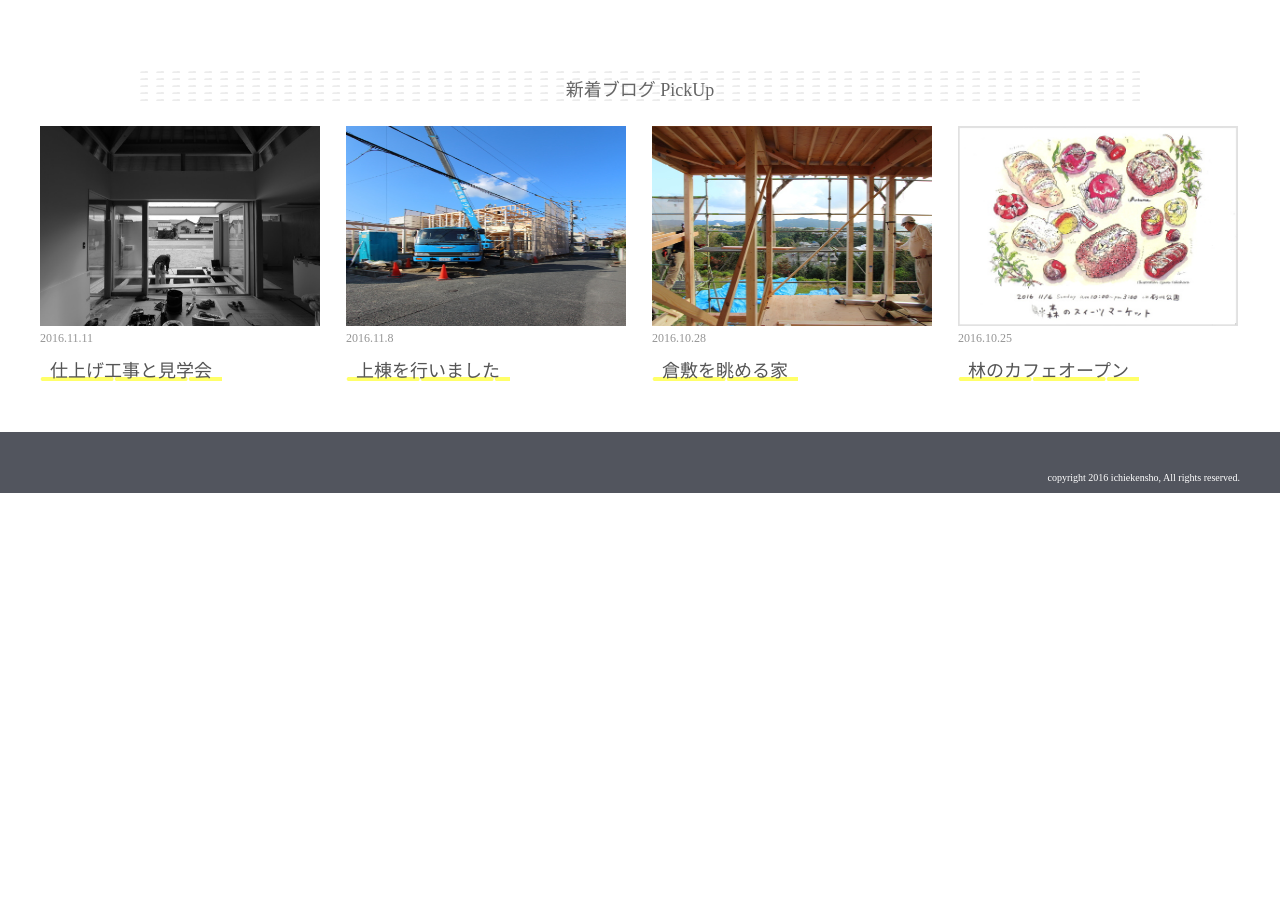
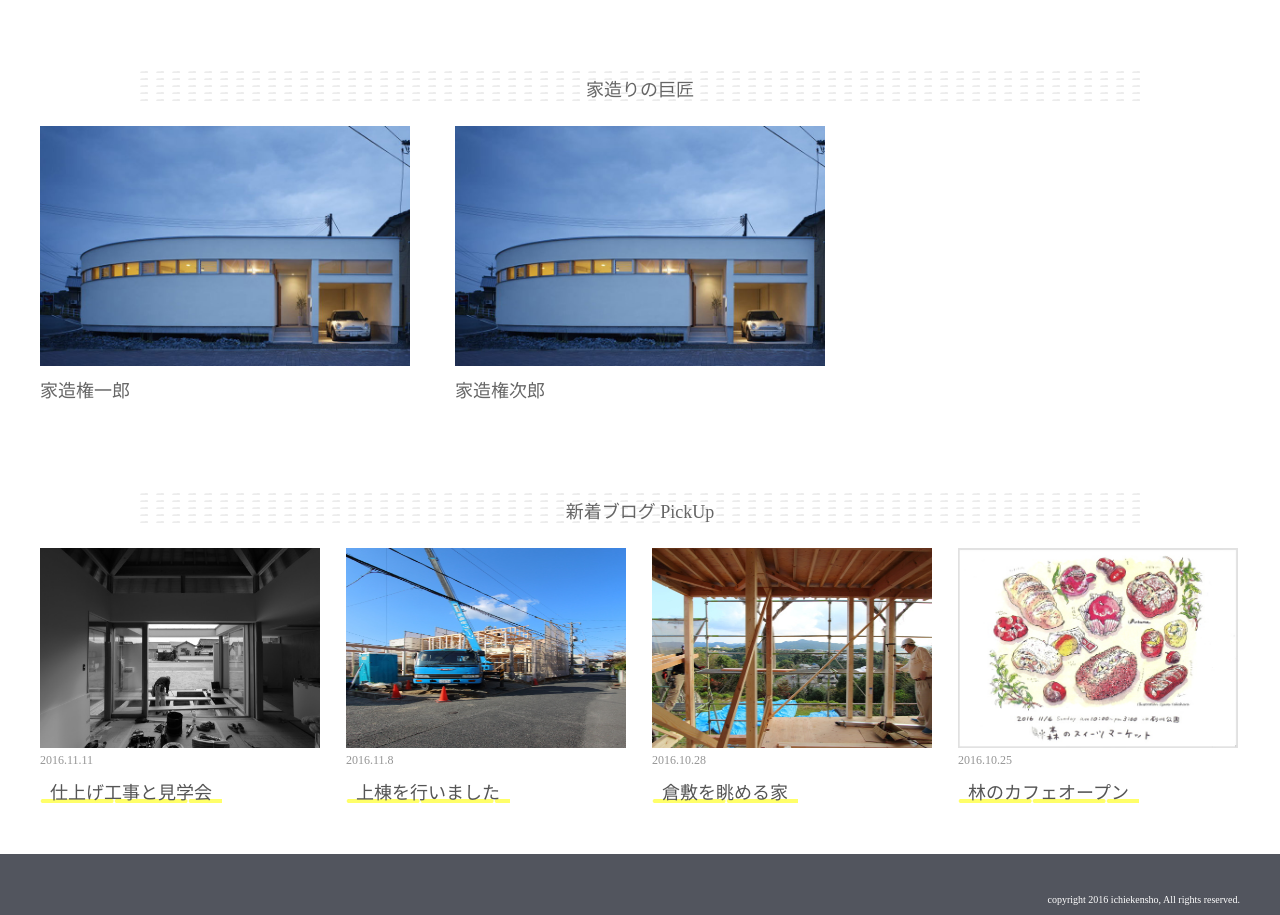
Before and after one commit to T-Aizawa/21, a plain HTML site: page index.html in a window 1280 px wide. Shown: the part 1980-2895 px from the top of the page. Before the commit the page ends 2473 px from the top, so only its background shows below. Drawn offline with nearby package versions, Linux system fonts and the light colour scheme.

Commit message:
セクションを２つに修正

```diff
--- a/index.html
+++ b/index.html
@@ -139,6 +139,23 @@
         </div>
       </section>
       <section class="section">
+        <h1 class="section-header">家造りの巨匠</h1>
+        <div class="section-content inner cf">
+          <div class="box-gallery">
+            <div class="image-box">
+              <img src="./img/ga6.jpg" alt="野田の家テラス">
+            </div>
+            <h2 class="gallery-title">家造権一郎</h2>
+          </div>
+          <div class="box-gallery box-middle">
+            <div class="image-box">
+              <img src="./img/ga6.jpg" alt="野田の家テラス">
+            </div>
+            <h2 class="gallery-title">家造権次郎</h2>
+          </div>
+        </div>
+      </section>
+      <section class="section">
         <h1 class="section-header">新着ブログ PickUp</h1>
         <div class="section-content inner cf">
           <article class="article">
```
